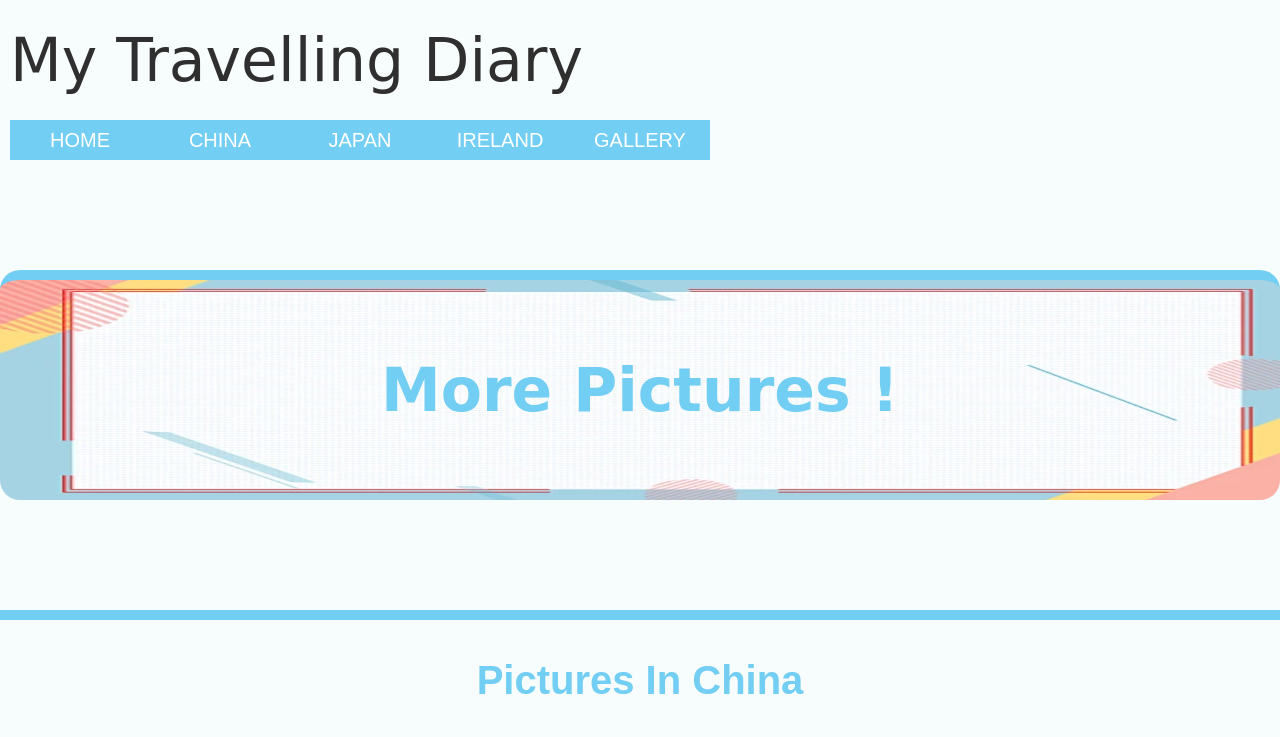
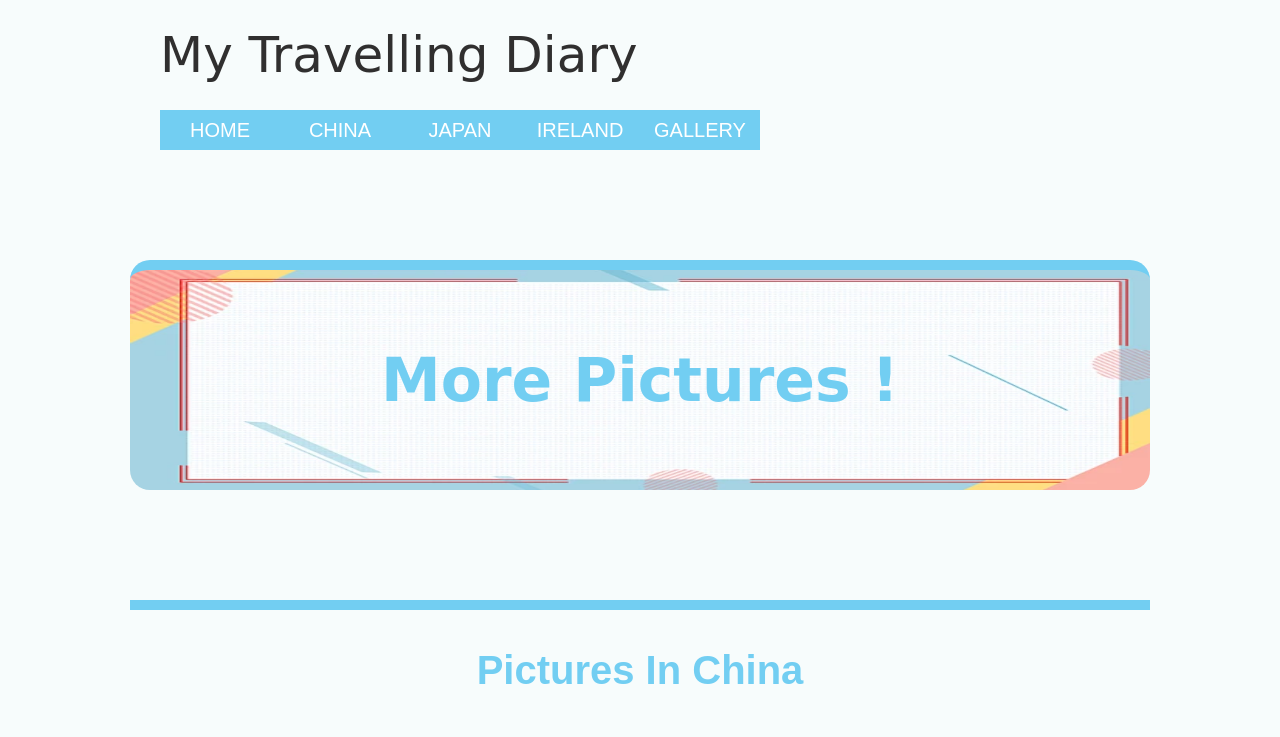
Before and after one commit to HazelY90/My-first-website, a plain HTML site: page gallery.html in a window 1280 px wide. Shown: the top 737 px of the page. Drawn offline with Linux system fonts and the light colour scheme.

Commit message:
Modification of css

```diff
--- /dev/null
+++ b/css/common.css
@@ -0,0 +1,106 @@
+body {
+    background-color: rgb(247, 252, 252);
+    font-family: Arial, Helvetica, sans-serif;
+    font-size: 20px;
+    color: #302f2f;
+}
+
+h1 {
+    font-family: "Brush Script MT", cursive;
+    font-size: 50px;
+    text-transform: capitalize;
+    padding: 30px 0;
+}
+
+h2 {
+    font-family: "Lucida Handwriting", cursive;
+    font-size: 60px;
+    font-weight: bold;
+    text-align: center;
+    text-transform: capitalize;
+    padding: 30px 0;
+}
+
+h3 {
+    font-family: Arial, Helvetica, sans-serif;
+    font-size: 40px;
+    font-weight: bold;
+    text-align: center;
+    text-transform: capitalize;
+    padding: 10px 0;
+}
+
+h4 {
+    font-family: Arial, Helvetica, sans-serif;
+    font-size: 30px;
+    font-weight: bold;
+    text-align: center;
+    text-transform: capitalize;
+    padding: 10px 0;
+}
+
+p {
+    line-height: 30px;
+    margin-bottom: 20px;
+}
+
+.wrapper {
+    margin: 0 auto;
+    padding: 0 10px;
+    max-width: 960px;
+}
+
+header div.wrapper {
+    display: flex;
+    justify-content: space-between;
+    align-items: center;
+    flex-wrap: wrap;
+}
+
+nav {
+    max-width: 600px;
+    width: 100%;
+}
+
+nav ul {
+    display: flex;
+    align-items: center;
+    list-style-type: none;
+    text-transform: uppercase;
+    background-color: rgb(114, 206, 242);
+    width: 100%;
+}
+
+nav ul li {
+    flex: 1;
+    text-align: center;
+}
+
+nav ul li a {
+    display: block;
+    text-decoration: none;
+    padding: 10px 0;
+    color: white;
+}
+
+nav ul li a:hover {
+    background-color: cornflowerblue;
+}
+
+nav ul li a:active {
+    text-decoration: underline;
+}
+
+nav ul li a:visited {
+    color: rgb(72, 2, 102)
+}
+
+footer {
+    text-align: center;
+    background-color: lightgrey;
+    padding: 30px;
+}
+
+footer p {
+    line-height: 40px;
+}
--- a/css/country.css
+++ b/css/country.css
@@ -1,118 +1,3 @@
-body {
-    background-color: rgb(247, 252, 252);
-    font-family: Arial, Helvetica, sans-serif;
-    font-size: 20px;
-    color: #302f2f;
-}
-
-h1 {
-    font-family: "Brush Script MT", cursive;
-    font-size: 60px;
-    text-transform: capitalize;
-    padding: 30px 0;
-}
-
-h2 {
-    font-family: "Lucida Handwriting", cursive;
-    font-size: 60px;
-    font-weight: bold;
-    text-align: center;
-    text-transform: capitalize;
-    padding: 30px 0;
-}
-
-h3 {
-    font-family: Arial, Helvetica, sans-serif;
-    font-size: 40px;
-    font-weight: bold;
-    text-align: center;
-    text-transform: capitalize;
-    padding: 10px 0;
-}
-
-h4 {
-    font-family: Arial, Helvetica, sans-serif;
-    font-size: 30px;
-    font-weight: bold;
-    text-align: center;
-    text-transform: capitalize;
-    padding: 10px 0;
-}
-
-p {
-    line-height: 30px;
-    margin-bottom: 20px;
-}
-
-small {
-    font-size: 16px;
-    font-family: Verdana, Geneva, Tahoma, sans-serif;
-    font-style: italic;
-    text-transform: capitalize;
-}
-
-.wrapper {
-    margin: 0 auto;
-    padding: 0 10px;
-    max-width: 1280px;
-}
-
-header div.wrapper {
-    display: flex;
-    justify-content: space-between;
-    align-items: center;
-    flex-wrap: wrap;
-}
-
-nav {
-    max-width: 700px;
-    width: 100%;
-}
-
-nav ul {
-    display: flex;
-    align-items: center;
-    list-style-type: none;
-    text-transform: uppercase;
-    background-color: rgb(114, 206, 242);
-    width: 100%;
-}
-
-
-nav ul li {
-    flex: 1;
-    text-align: center;
-}
-
-nav ul li a {
-    display: block;
-    text-decoration: none;
-    padding: 10px 0;
-    color: white;
-}
-
-nav ul li a:hover {
-    background-color: cornflowerblue;
-}
-
-nav ul li a:active {
-    text-decoration: underline;
-}
-
-nav ul li a:visited {
-    color: rgb(72, 2, 102)
-}
-
-footer {
-    text-align: center;
-    background-color: lightgrey;
-    padding: 30px;
-}
-
-footer p {
-    line-height: 40px;
-}
-
 .button {
     display: block;
     width: 100px;
@@ -170,7 +55,7 @@ article {
 }
 
 article img {
-    height: 400px;
+    height: 300px;
     width: auto;
 
 }
@@ -189,7 +74,7 @@ article .image {
 
 article .content {
     width: 50%;
-    min-width: 450px;
+    min-width: 300px;
     border-bottom: 5px solid rgb(114, 206, 242);
     margin: 30px 0;
     padding: 20px;
--- a/css/gallery.css
+++ b/css/gallery.css
@@ -1,112 +1,3 @@
-body {
-    background-color: rgb(247, 252, 252);
-    font-family: Arial, Helvetica, sans-serif;
-    font-size: 20px;
-    color: #302f2f;
-}
-
-
-h1 {
-    font-family: "Brush Script MT", cursive;
-    font-size: 60px;
-    text-transform: capitalize;
-    padding: 30px 0;
-}
-
-h2 {
-    font-family: "Lucida Handwriting", cursive;
-    font-size: 60px;
-    font-weight: bold;
-    text-align: center;
-    text-transform: capitalize;
-    padding: 30px 0;
-}
-
-h3 {
-    font-family: Arial, Helvetica, sans-serif;
-    font-size: 40px;
-    font-weight: bold;
-    text-align: center;
-    text-transform: capitalize;
-    padding: 10px 0;
-}
-
-h4 {
-    font-family: Arial, Helvetica, sans-serif;
-    font-size: 30px;
-    font-weight: bold;
-    text-align: center;
-    text-transform: capitalize;
-    padding: 10px 0;
-}
-
-p {
-    line-height: 30px;
-    margin-bottom: 20px;
-}
-
-.wrapper {
-    margin: 0 auto;
-    padding: 0 10px;
-    max-width: 1280px;
-}
-
-header div.wrapper {
-    display: flex;
-    justify-content: space-between;
-    align-items: center;
-    flex-wrap: wrap;
-}
-
-nav {
-    max-width: 700px;
-    width: 100%;
-}
-
-nav ul {
-    display: flex;
-    align-items: center;
-    list-style-type: none;
-    text-transform: uppercase;
-    background-color: rgb(114, 206, 242);
-    width: 100%;
-}
-
-
-nav ul li {
-    flex: 1;
-    text-align: center;
-}
-
-nav ul li a {
-    display: block;
-    text-decoration: none;
-    padding: 10px 0;
-    color: white;
-}
-
-nav ul li a:hover {
-    background-color: cornflowerblue;
-}
-
-nav ul li a:active {
-    text-decoration: underline;
-}
-
-nav ul li a:visited {
-    color: rgb(72, 2, 102)
-}
-
-footer {
-    text-align: center;
-    background-color: lightgrey;
-    padding: 30px;
-}
-
-footer p {
-    line-height: 40px;
-}
-
 section {
     clear: both
 }
@@ -157,7 +48,7 @@ section img:hover {
 }
 
 .long img {
-    height: 200px;
+    height: 170px;
     width: auto;
     margin: 10px auto;
     border-radius: 4px;
--- a/css/index.css
+++ b/css/index.css
@@ -1,110 +1,3 @@
-body {
-    background-color: rgb(247, 252, 252);
-    font-family: Arial, Helvetica, sans-serif;
-    font-size: 20px;
-    color: #302f2f;
-}
-
-h1 {
-    font-family: "Brush Script MT", cursive;
-    font-size: 60px;
-    text-transform: capitalize;
-    padding: 30px 0;
-}
-
-h2 {
-    font-family: "Lucida Handwriting", cursive;
-    font-size: 60px;
-    font-weight: bold;
-    text-align: center;
-    text-transform: capitalize;
-    padding: 30px 0;
-}
-
-h3 {
-    font-family: Arial, Helvetica, sans-serif;
-    font-size: 40px;
-    font-weight: bold;
-    text-align: center;
-    text-transform: capitalize;
-    padding: 10px 0;
-}
-
-h4 {
-    font-family: Arial, Helvetica, sans-serif;
-    font-size: 30px;
-    font-weight: bold;
-    text-align: center;
-    text-transform: capitalize;
-    padding: 10px 0;
-}
-
-p {
-    line-height: 30px;
-    margin-bottom: 20px;
-}
-
-.wrapper {
-    margin: 0 auto;
-    padding: 0 10px;
-    max-width: 1280px;
-}
-
-header div.wrapper {
-    display: flex;
-    justify-content: space-between;
-    align-items: center;
-    flex-wrap: wrap;
-}
-
-nav {
-    max-width: 700px;
-    width: 100%;
-}
-
-nav ul {
-    display: flex;
-    align-items: center;
-    list-style-type: none;
-    text-transform: uppercase;
-    background-color: rgb(114, 206, 242);
-    width: 100%;
-}
-
-nav ul li {
-    flex: 1;
-    text-align: center;
-}
-
-nav ul li a {
-    display: block;
-    text-decoration: none;
-    padding: 10px 0;
-    color: white;
-}
-
-nav ul li a:hover {
-    background-color: cornflowerblue;
-}
-
-nav ul li a:active {
-    text-decoration: underline;
-}
-
-nav ul li a:visited {
-    color: rgb(72, 2, 102)
-}
-
-footer {
-    text-align: center;
-    background-color: lightgrey;
-    padding: 30px;
-}
-
-footer p {
-    line-height: 40px;
-}
-
 #hero .wrapper {
     background-image: url("../images/indexheading.jpg");
     background-size: 100% 100%;
--- a/gallery.html
+++ b/gallery.html
@@ -4,6 +4,7 @@
 <head>
     <meta charset="utf-8">
     <link rel="stylesheet" href="css/reset.css">
+    <link rel="stylesheet" href="css/common.css">
     <link rel="stylesheet" href="css/gallery.css">
     <title>Gallery</title>
 </head>
```
Also changed, not shown: china.html (+1 -0 lines), index.html (+1 -0 lines), ireland.html (+2 -1 lines), japan.html (+1 -0 lines).
